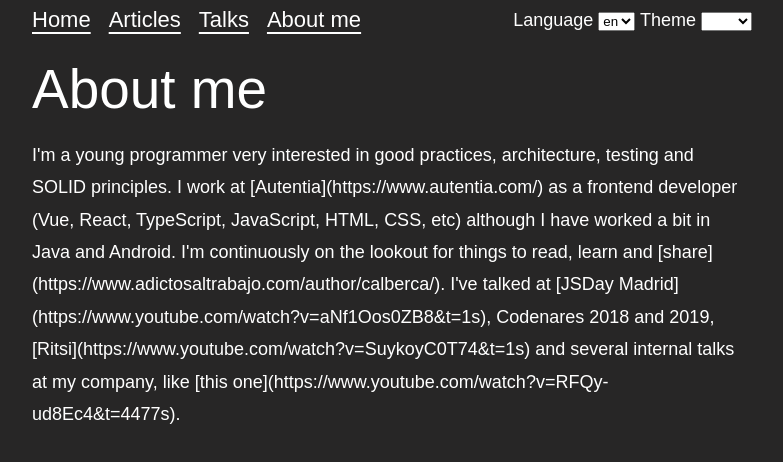
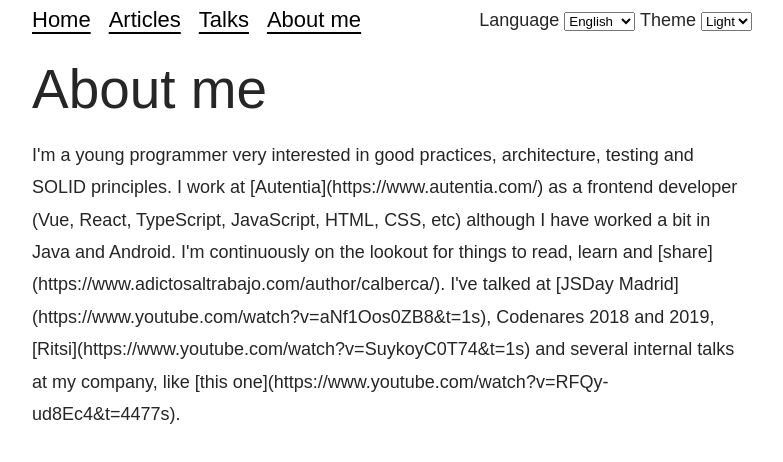
Before and after one commit to cesalberca/blog, a Vue app: page /about in a window 1280 px wide. Shown: the top 462 px of the page, without its empty margins (248-1031 px from the left). Built offline with nearby package versions, Linux system fonts and the light colour scheme.

Commit message:
Fix initial theme value and add option translations

```diff
--- a/src/infraestructure/language/translations/TranslationIdentifiers.ts
+++ b/src/infraestructure/language/translations/TranslationIdentifiers.ts
@@ -1,6 +1,8 @@
 export interface TranslationIdentifiers {
   _theme: string
   _language: string
+  _en: string
+  _es: string
   _dark: string
   _light: string
   home_title: string
--- a/src/infraestructure/language/translations/en.ts
+++ b/src/infraestructure/language/translations/en.ts
@@ -4,7 +4,8 @@ import { TranslationIdentifiers } from './TranslationIdentifiers'
 export const en: Translation = new Map<keyof TranslationIdentifiers, string>([
   ['_theme', 'Theme'],
   ['_language', 'Language'],
-  ['_dark', 'Dark'],
+  ['_en', 'English'],
+  ['_es', 'Spanish'],
   ['_dark', 'Dark'],
   ['_light', 'Light'],
   ['home_title', 'Home'],
--- a/src/infraestructure/language/translations/es.ts
+++ b/src/infraestructure/language/translations/es.ts
@@ -4,6 +4,8 @@ import { TranslationIdentifiers } from './TranslationIdentifiers'
 export const es: Translation = new Map<keyof TranslationIdentifiers, string>([
   ['_theme', 'Tema'],
   ['_language', 'Idioma'],
+  ['_en', 'Inglés'],
+  ['_es', 'Español'],
   ['_dark', 'Oscuro'],
   ['_light', 'Claro'],
   ['home_title', 'Inicio'],
--- a/src/ui/Injector.vue
+++ b/src/ui/Injector.vue
@@ -8,7 +8,6 @@
 import { Component, Provide, Vue } from 'vue-property-decorator'
 import { VueStateManager } from './state'
 import { TranslationService } from '../application'
-import { ThemeService } from './theme/ThemeService'
 import { Translator } from '../infraestructure/language'
 
 @Component
@@ -17,9 +16,6 @@ export default class Injector extends Vue {
   translationService = TranslationService.create(Translator.create())
 
   @Provide()
-  themeService = new ThemeService()
-
-  @Provide()
   state = VueStateManager.instance.create(Vue).state
 }
 </script>
--- a/src/ui/commons/Options.vue
+++ b/src/ui/commons/Options.vue
@@ -2,16 +2,18 @@
   <div>
     <label>
       {{ languageLabel }}
-      <select v-model="locale" @change="changeLocale">
-        <option value="es">es</option>
-        <option value="en">en</option>
+      <select v-model="locale" @change="changeLocale(locale)">
+        <option v-for="locale in locales" :key="locale.value" :value="locale.value">{{
+          locale.text
+        }}</option>
       </select>
     </label>
     <label>
       {{ themeLabel }}
-      <select v-model="theme" @change="changeTheme">
-        <option value="light">{{ light }}</option>
-        <option value="dark">{{ dark }}</option>
+      <select v-model="theme" @change="changeTheme(theme)">
+        <option v-for="theme in themes" :key="theme.value" :value="theme.value">{{
+          theme.text
+        }}</option>
       </select>
     </label>
   </div>
@@ -21,7 +23,8 @@
 import { Component, Inject, Vue } from 'vue-property-decorator'
 import { State } from '../state'
 import { TranslationService } from '../../application'
-import { ThemeService } from '../theme/ThemeService'
+import { Theme } from '../theme/Theme'
+import { Locale } from '../../infraestructure/language'
 
 @Component
 export default class Options extends Vue {
@@ -31,16 +34,24 @@ export default class Options extends Vue {
   @Inject()
   translationService!: TranslationService
 
-  @Inject()
-  themeService!: ThemeService
+  theme = Theme.DEFAULT
+  themes = [{ text: this.light, value: Theme.LIGHT }, { text: this.dark, value: Theme.DARK }]
 
-  locale: string = this.translationService.toString(this.state.locale)
+  locale = Locale.DEFAULT
+  locales = [{ text: this.en, value: Locale.EN }, { text: this.es, value: Locale.ES }]
 
-  theme: string = this.themeService.toString(this.state.theme)
+  get en() {
+    return this.translationService.translate(this.state.locale, '_en')
+  }
+
+  get es() {
+    return this.translationService.translate(this.state.locale, '_es')
+  }
 
   get light() {
     return this.translationService.translate(this.state.locale, '_light')
   }
+
   get dark() {
     return this.translationService.translate(this.state.locale, '_dark')
   }
@@ -53,12 +64,12 @@ export default class Options extends Vue {
     return this.translationService.translate(this.state.locale, '_language')
   }
 
-  changeLocale() {
-    this.state.locale = this.translationService.toLocale(this.locale)
+  changeLocale(locale: Locale) {
+    this.state.locale = locale
   }
 
-  changeTheme() {
-    this.state.theme = this.themeService.toTheme(this.theme)
+  changeTheme(theme: Theme) {
+    this.state.theme = theme
   }
 }
 </script>
--- a/src/ui/theme/Theme.ts
+++ b/src/ui/theme/Theme.ts
@@ -1,5 +1,5 @@
 export enum Theme {
   LIGHT,
   DARK,
-  DEFAULT = Theme.DARK
+  DEFAULT = Theme.LIGHT
 }
--- a/src/ui/theme/ThemeService.ts
+++ /dev/null
@@ -1,26 +0,0 @@
-import { Theme } from './Theme'
-
-export class ThemeService {
-  public toString(theme: Theme): string {
-    switch (theme) {
-      case Theme.DEFAULT:
-      case Theme.LIGHT:
-        return 'ligth'
-      case Theme.DARK:
-        return 'dark'
-      default:
-        throw new Error('Theme could not be found')
-    }
-  }
-
-  public toTheme(string: string): Theme {
-    switch (string) {
-      case 'light':
-        return Theme.LIGHT
-      case 'dark':
-        return Theme.DARK
-      default:
-        throw new Error('String could not be mapped to a theme')
-    }
-  }
-}
```
